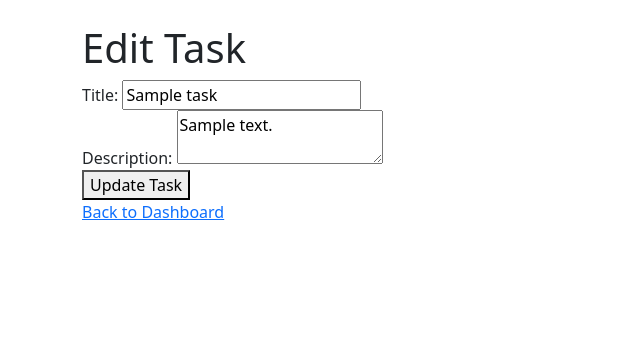
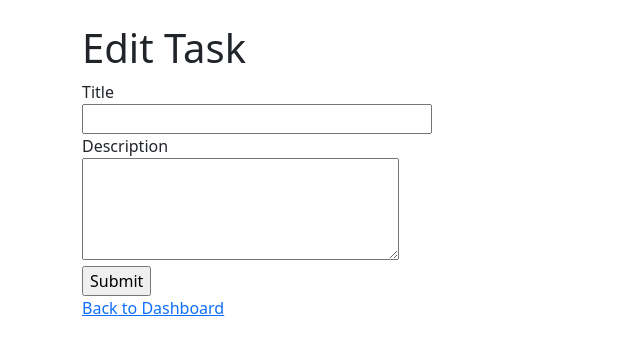
Before and after one commit to davidodediran/User-Authentication-and-Task-Management, a Python web app: template flask_app/app/templates/edit_task.html in a window 1280 px wide. Shown: the part 56-411 px from the top of the page, without its empty margins (0-640 px from the left). Run offline with Jinja, Linux system fonts and the light colour scheme; the template is opened without the code that fills it: most values are stand-ins (such as "Sample title", 1, 10 or a date in 2020); form fields are guessed from the names that the template uses.

Commit message:
edit_task.html updated

```diff
--- a/flask_app/app/templates/edit_task.html
+++ b/flask_app/app/templates/edit_task.html
@@ -2,13 +2,24 @@
 {% block content %}
 <h1>Edit Task</h1>
 <form method="POST">
-    <label for="title">Title:</label>
-    <input type="text" id="title" name="title" value="{{ task.title }}" required>
-    <br>
-    <label for="description">Description:</label>
-    <textarea id="description" name="description">{{ task.description }}</textarea>
-    <br>
-    <button type="submit">Update Task</button>
+{{ form.hidden_tag() }}
+    <div>
+        {{ form.title.label }}<br>
+        {{ form.title(size=32) }}<br>
+        {% for error in form.title.errors %}
+            <span style="color: red;">{{ error }}</span><br>
+        {% endfor %}
+    </div>
+    <div>
+        {{ form.description.label }}<br>
+        {{ form.description(rows=4, cols=32) }}<br>
+        {% for error in form.description.errors %}
+            <span style="color: red;">{{ error }}</span><br>
+        {% endfor %}
+    </div>
+    <div>
+        {{ form.submit() }}
+    </div>
 </form>
 <a href="{{ url_for('task_routes.dashboard') }}">Back to Dashboard</a>
 {% endblock %}
```
